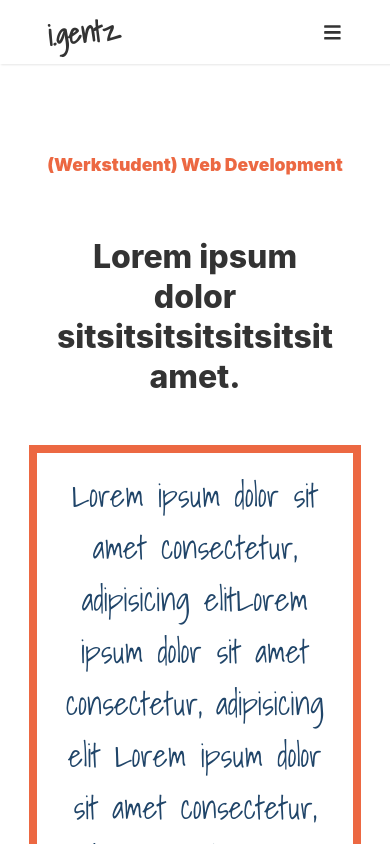
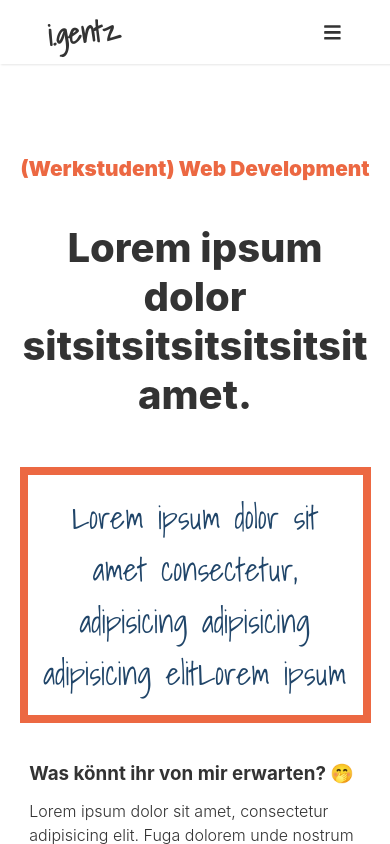
Before and after one commit to ivergentz/helllicht, a React (Create React App) app: page / in a window 390 px wide. Shown: the top 844 px of the page. Built offline with nearby package versions, Linux system fonts and the light colour scheme.

Commit message:
Styled Jobsection for mobile devices

```diff
--- a/src/components/Footer.js
+++ b/src/components/Footer.js
@@ -81,7 +81,6 @@ const FooterContainer = styled.section`
   width: 100%;
   background: var(--bggrey);
   color: var(--grey);
-  margin: 2rem 0 0 0;
 
   @media (min-width: 769px) {
     display: grid;
--- a/src/components/Insights.js
+++ b/src/components/Insights.js
@@ -6,9 +6,9 @@ const Insights = () => {
   return (
     <>
       <Container>
-        <HeaderContainer>
+        <HeadlineContainer>
           <Headline>Einblicke in die Agentur</Headline>
-        </HeaderContainer>
+        </HeadlineContainer>
         <img src={test} alt="" />
         <img src={test} alt="" />
         <img src={test} alt="" />
@@ -27,17 +27,18 @@ const Container = styled.section`
   flex-wrap: wrap;
   justify-content: center;
   background: #fff;
+  padding-bottom: 1rem;
 
   img {
-    max-width: 15rem;
-    margin: 1rem;
+    max-width: 18rem;
+    margin: 1rem 1.5rem 1.5rem 1.5rem;
   }
 
   @media (min-width: 600px) {
   }
 `
 
-const HeaderContainer = styled.div`
+const HeadlineContainer = styled.div`
   display: flex;
   justify-content: center;
   width: 100%;
--- a/src/components/JobSection.js
+++ b/src/components/JobSection.js
@@ -8,10 +8,8 @@ const JobSection = () => {
       <h3>Lorem ipsum dolor sitsitsitsitsitsitsit amet. </h3>
       <BoxSection>
         <p>
-          Lorem ipsum dolor sit amet consectetur, adipisicing elitLorem ipsum
-          dolor sit amet consectetur, adipisicing elit Lorem ipsum dolor sit
-          amet consectetur, adipisicing elit Lorem ipsum dolor sit amet
-          consectetur, adipisicing elit
+          Lorem ipsum dolor sit amet consectetur, adipisicing adipisicing
+          adipisicing elitLorem ipsum
         </p>
       </BoxSection>
     </SectionContainer>
@@ -22,7 +20,7 @@ export default JobSection
 
 const SectionContainer = styled.section`
   display: flex;
-  width: 85%;
+  width: 90%;
   flex-wrap: wrap;
   margin: 7rem auto 0 auto;
   justify-content: center;
@@ -31,16 +29,15 @@ const SectionContainer = styled.section`
   h1 {
     color: var(--orange);
     font-weight: 900;
-    font-size: 1.1rem;
+    font-size: 1.3rem;
   }
 
   h3 {
-    padding: 1rem 3rem;
     font-weight: 800;
-    line-height: 2.5rem;
-    font-size: 2rem;
+    font-size: 2.5rem;
     color: var(--grey);
     text-align: center;
+    margin: 1.5rem 0;
   }
 `
 const BoxSection = styled.div`
@@ -50,6 +47,7 @@ const BoxSection = styled.div`
   padding: 1rem;
   font-size: 3rem;
   text-align: center;
+  margin-top: 1.5rem;
 
   p {
     margin: 0;
```
